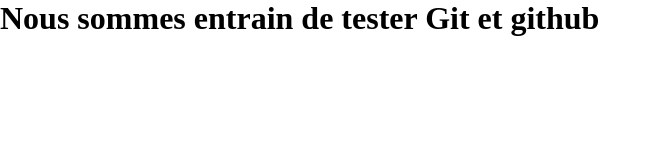
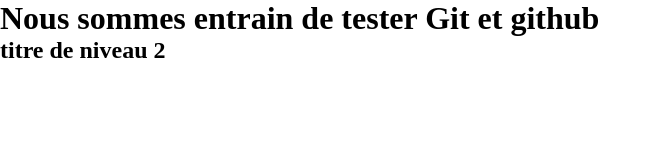
Before and after one commit to rayagnewende/git-test, a plain HTML site: page index.html in a window 1280 px wide. Shown: the whole page, without its empty margins (0-661 px from the left). Drawn offline with Linux system fonts and the light colour scheme.

Commit message:
first commit dans la branche 2

```diff
--- a/index.html
+++ b/index.html
@@ -9,5 +9,6 @@
 </head>
 <body>
     <h1>Nous sommes entrain de tester Git et github</h1>
+    <h2>titre de niveau 2</h2>
 </body>
 </html>
```
